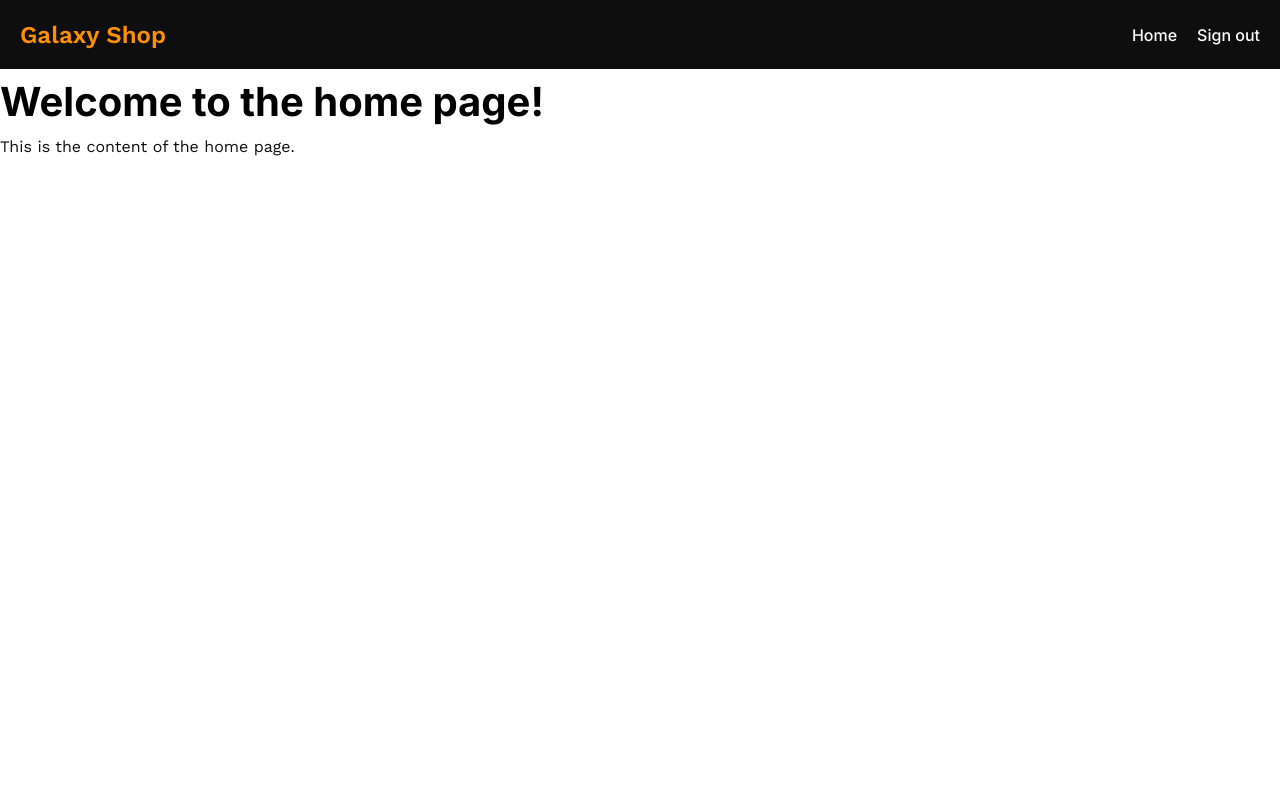
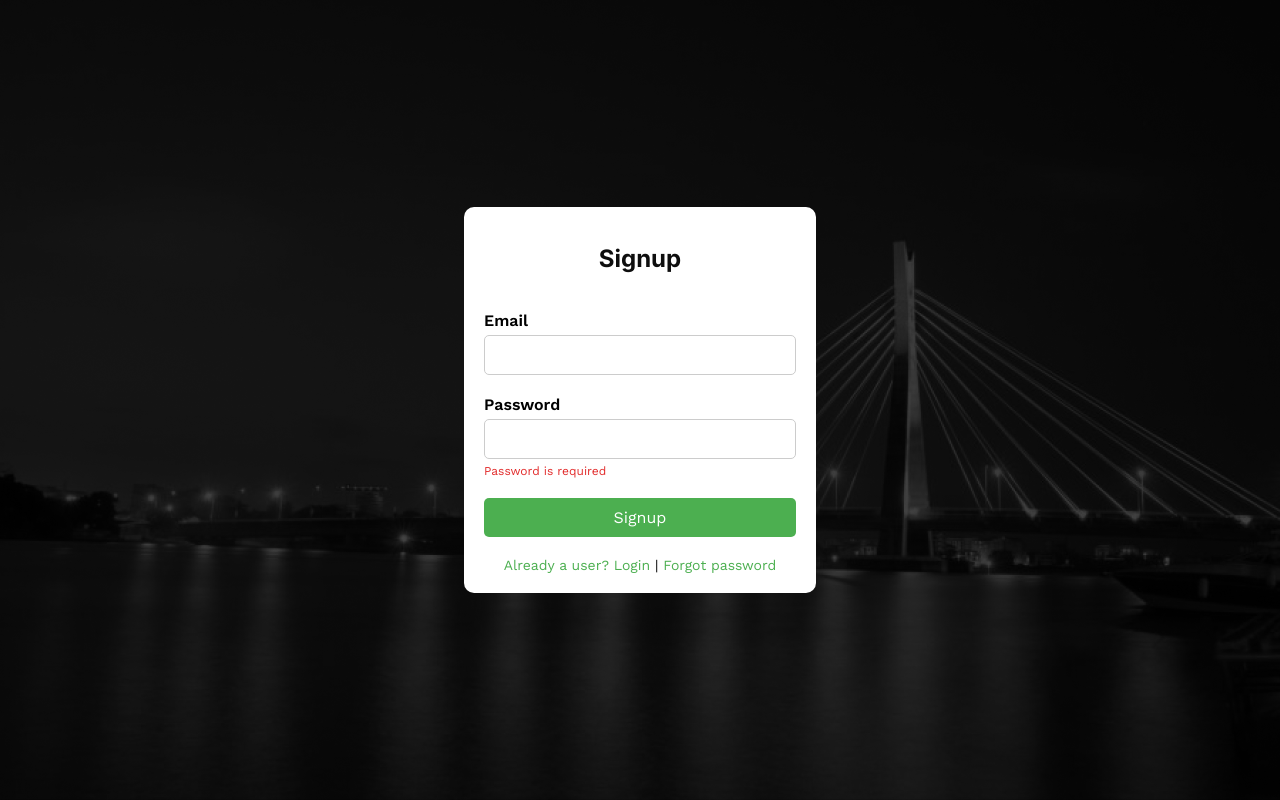
Before and after one commit to Lilianada/GalaxyShop, a Vue app: page / in a window 1280 px wide. Built offline with nearby package versions, Linux system fonts and the light colour scheme; no server answers.

Commit message:
Protected route

```diff
--- a/src/components/SignoutModal.vue
+++ b/src/components/SignoutModal.vue
@@ -1,6 +1,6 @@
 <template>
   <div v-if="show">
-    <div class="modal-overlay" @click="$emit('close')"></div>
+    <div class="modal-overlay"></div>
     <div class="modal">
       <div class="modal-header">
         <h3>Sign Out</h3>
@@ -9,7 +9,7 @@
         <p>Are you sure you want to sign out?</p>
       </div>
       <div class="modal-footer">
-        <button class="btn btn-primary" @click="handleSignout" v-if="isLoggedIn">
+        <button class="btn btn-primary" @click="handleSignout" >
           Yes, sign me out
         </button>
         <button class="btn btn-secondary" @click="$emit('close')">
@@ -51,7 +51,7 @@ const props = defineProps({
 
 const handleSignout = () => {
   signOut(auth).then(() => {
-    router.push("/")
+    router.push("/signin");
   })
 }
 
--- a/src/router/index.js
+++ b/src/router/index.js
@@ -1,11 +1,12 @@
+import { getAuth, onAuthStateChanged } from "firebase/auth";
 import { createRouter, createWebHistory } from "vue-router";
-import HomeView from "../views/HomeView.vue";
+import ShopView from "../views/ShopView.vue";
 
 const routes = [
   {
-    path: "/",
-    name: "home",
-    component: HomeView,
+    path: "/shop",
+    name: "shop",
+    component: ShopView,
     meta: {
       requiresAuth: true
     },
@@ -17,7 +18,7 @@ const routes = [
       import(/* webpackChunkName: "signin" */ "../views/SigninView.vue"),
   },
   {
-    path: "/signup",
+    path: "/",
     name: "signup",
     component: () =>
       import(/* webpackChunkName: "signup" */ "../views/SignupView.vue"),
@@ -35,4 +36,31 @@ const router = createRouter({
   routes,
 });
 
+const getCurrentUser = () => {
+  return new Promise((resolve, reject) => {
+    const removeListener = onAuthStateChanged(
+      getAuth(),
+      (user) => {
+        removeListener();
+        resolve(user);
+      },
+      reject
+      );
+  });
+};
+
+
+router.beforeEach(async(to, from, next) => {
+  if (to.matched.some(record => record.meta.requiresAuth)) {
+    if (await getCurrentUser()) {
+      next();
+    } else {
+      alert("You must be logged in to view this page");
+      next("/signin");
+    }
+  } else {
+    next();
+  }
+});
+
 export default router;
--- a/src/views/HomeView.vue
+++ b/src/views/ShopView.vue
@@ -1,8 +1,8 @@
 <template>
-  <div class="home">
+  <div class="shop">
     <HeaderComponent />
-    <h1>Welcome to the home page!</h1>
-    <p>This is the content of the home page.</p>
+    <h1>Welcome to the shop page!</h1>
+    <p>This is the content of the shop page.</p>
   </div>
 </template>
 
@@ -10,7 +10,7 @@
 import HeaderComponent from '@/components/HeaderComponent.vue';
 
 export default {
-  name: 'HomeView',
+  name: 'ShopView',
   components: {
     HeaderComponent,
 },
--- a/src/views/SigninView.vue
+++ b/src/views/SigninView.vue
@@ -48,7 +48,7 @@
       signInWithEmailAndPassword(auth, email.value, password.value)
       .then((data) => {
         alert('Successfully signed in!')
-        router.push('/')
+        router.push('/shop')
         console.log(data)
       })
       .catch((error) => {
--- a/src/views/SignupView.vue
+++ b/src/views/SignupView.vue
@@ -44,7 +44,7 @@
       createUserWithEmailAndPassword(getAuth(), email.value, password.value)
       .then((data) => {
         alert('Succesfully Registered!')
-        router.push('/')
+        router.push('/shop')
         console.log(data)
       })
       .catch((error) => {
```
